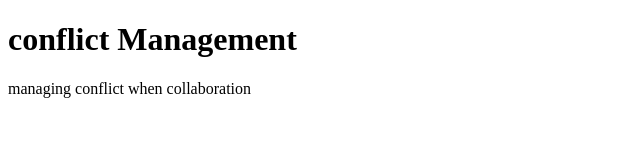
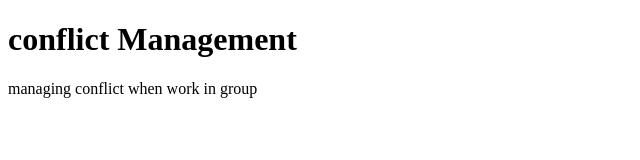
Before and after one commit to Abuassefa7/conflictManagement, a plain HTML site: page index.html in a window 1280 px wide. Shown: the full height of the page, 0-640 px from the left. Drawn offline with Linux system fonts and the light colour scheme.

Commit message:
update locally html file

```diff
--- a/index.html
+++ b/index.html
@@ -7,7 +7,7 @@
 </head>
 <body>
     <h1>conflict Management</h1>
-    <p>managing conflict when collaboration</p>
+    <p>managing conflict when work in group</p>
 
 </body>
 </html>
```
